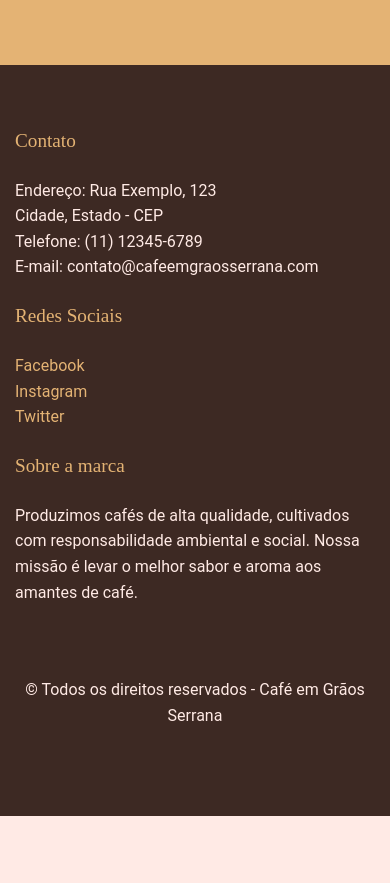
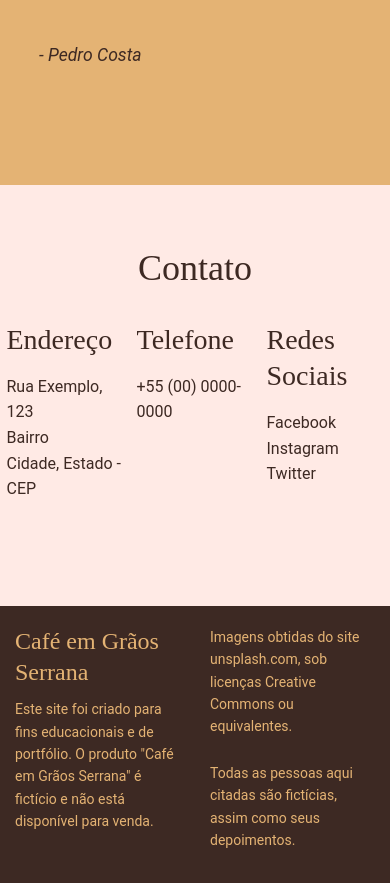
Before and after one commit to miltonbittencourt/cafe-serrana, a plain HTML site: page index.html in a window 390 px wide. Shown: the part 5415-6298 px from the top of the page. Before the commit the page ends 6231 px from the top, so only its background shows below. Drawn offline with nearby package versions, Linux system fonts and the light colour scheme.

Commit message:
criação do disclaimer

```diff
--- a/estilos/style.css
+++ b/estilos/style.css
@@ -247,7 +247,48 @@ h1 {
     display: block;
     margin-top: 1rem;
     background-color: #E4B374;
+    color: #3D2923;
 }
+
+/* Seção Contato */
+#contato {
+    background-color: #FFEAE5;
+    padding: 60px 0;
+}
+
+#contato h2 {
+    text-align: center;
+    font-size: 36px;
+    margin-bottom: 30px;
+}
+
+.contato-container {
+    display: flex;
+    justify-content: space-around;
+    flex-wrap: wrap;
+    max-width: 1200px;
+    margin: 0 auto;
+}
+
+.endereco, .telefone, .redes-sociais {
+    flex-basis: 30%;
+    margin-bottom: 20px;
+}
+
+.endereco p, .telefone p, .redes-sociais p {
+    font-size: 16px;
+    line-height: 1.6;
+}
+
+.redes-sociais a {
+    color: #3D2923;
+    text-decoration: none;
+}
+
+.redes-sociais a:hover {
+    text-decoration: underline;
+}
+
 
 /* Estilização do botão voltar ao topo */
 #back-to-top {
@@ -271,34 +312,40 @@ h1 {
 }
 
 
-/* Estilização do rodapé (Footer) */
-.site-footer {
-    padding: 4rem 0;
+/* Footer */
+footer {
     background-color: #3D2923;
     color: #E4B374;
+    padding: 20px 0;
 }
 
-.site-footer h4 {
-    margin-bottom: 1.5rem;
-    font-size: 1.2rem;
+.footer-container {
+    display: flex;
+    flex-wrap: wrap;
+    justify-content: space-between;
+    max-width: 1200px;
+    margin: 0 auto;
 }
 
-.site-footer p {
-    font-size: 1rem;
-    line-height: 1.6;
-    color: #FFEAE5;
+.footer-left, .footer-right {
+    flex: 1;
+    padding: 0 15px;
 }
 
-.site-footer a {
+.footer-left h3 {
+    font-size: 24px;
+    margin-bottom: 10px;
+}
+
+.footer-left p, .footer-right p {
+    font-size: 14px;
+}
+
+.footer-right a {
     color: #E4B374;
     text-decoration: none;
 }
 
-.site-footer a:hover {
-    color: #BB7654;
+.footer-right a:hover {
     text-decoration: underline;
 }
-
-.site-footer .text-center {
-    margin-top: 3rem;
-}
--- a/index.html
+++ b/index.html
@@ -36,6 +36,9 @@
               </li>
               <li class="nav-item">
                 <a class="nav-link" href="#depoimentos">Depoimentos</a>
+              </li>
+              <li class="nav-item">
+                <a class="nav-link" href="#contato">Contato</a>
               </li>
             </ul>
           </div>
@@ -161,43 +164,54 @@
         </div>
     </section>
 
+    <!-- Seção Contato -->
+<section id="contato">
+    <h2>Contato</h2>
+    <div class="contato-container">
+        <div class="endereco">
+            <h3>Endereço</h3>
+            <p>Rua Exemplo, 123<br>Bairro<br>Cidade, Estado - CEP</p>
+        </div>
+        <div class="telefone">
+            <h3>Telefone</h3>
+            <p>+55 (00) 0000-0000</p>
+        </div>
+        <div class="redes-sociais">
+            <h3>Redes Sociais</h3>
+            <p>
+                <a href="https://www.facebook.com/" target="_blank" rel="noopener noreferrer">Facebook</a><br>
+                <a href="https://www.instagram.com/" target="_blank" rel="noopener noreferrer">Instagram</a><br>
+                <a href="https://www.twitter.com/" target="_blank" rel="noopener noreferrer">Twitter</a>
+            </p>
+        </div>
+    </div>
+</section>
+
+
     <!-- Botão voltar ao topo -->
     <button id="back-to-top" onclick="backToTop()" title="Voltar ao topo">Topo</button>
 
 
-        <!-- Rodapé (Footer) -->
-    <footer class="site-footer">
-        <div class="container">
-            <div class="row">
-                <div class="col-md-4">
-                    <h4>Contato</h4>
-                    <p>
-                        Endereço: Rua Exemplo, 123<br>
-                        Cidade, Estado - CEP<br>
-                        Telefone: (11) 12345-6789<br>
-                        E-mail: contato@cafeemgraosserrana.com
-                    </p>
-                </div>
-                <div class="col-md-4">
-                    <h4>Redes Sociais</h4>
-                    <p>
-                        <a href="https://facebook.com" target="_blank">Facebook</a><br>
-                        <a href="https://instagram.com" target="_blank">Instagram</a><br>
-                        <a href="https://twitter.com" target="_blank">Twitter</a>
-                    </p>
-                </div>
-                <div class="col-md-4">
-                    <h4>Sobre a marca</h4>
-                    <p>Produzimos cafés de alta qualidade, cultivados com responsabilidade ambiental e social. Nossa missão é levar o melhor sabor e aroma aos amantes de café.</p>
-                </div>
+    <!-- Footer -->
+    <footer>
+        <div class="footer-container">
+            <div class="footer-left">
+                <h3>Café em Grãos Serrana</h3>
+                <p>
+                    Este site foi criado para fins educacionais e de portfólio. O produto "Café em Grãos Serrana" é fictício e não está disponível para venda.
+                </p>
             </div>
-            <div class="row">
-                <div class="col-12 text-center">
-                    <p>&copy; Todos os direitos reservados - Café em Grãos Serrana</p>
-                </div>
+            <div class="footer-right">
+                <p>
+                    Imagens obtidas do site <a href="https://unsplash.com/pt-br" target="_blank" rel="noopener noreferrer">unsplash.com</a>, sob licenças Creative Commons ou equivalentes.
+                </p>
+                <p>
+                    Todas as pessoas aqui citadas são fictícias, assim como seus depoimentos.
+                </p>
             </div>
         </div>
     </footer>
+
 
 
 <!-- jQuery -->
```
